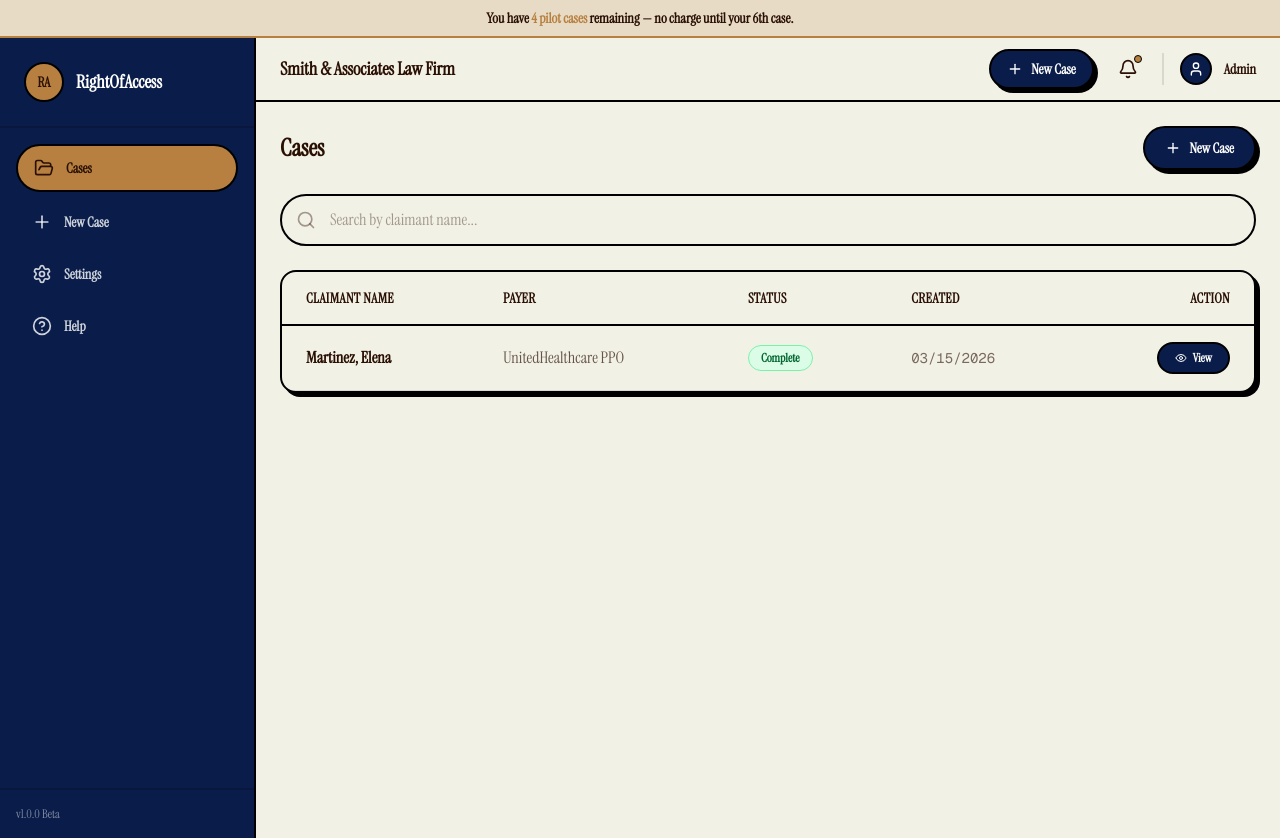
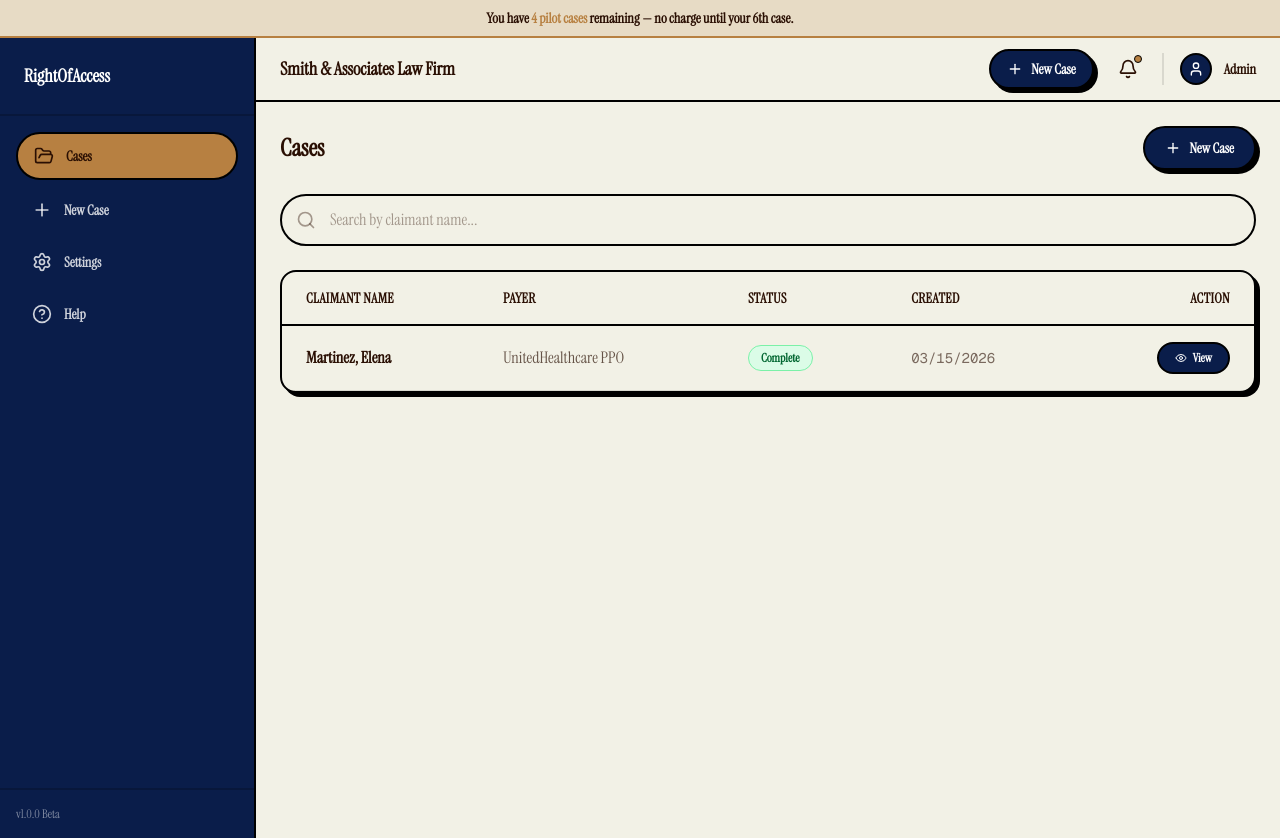
Before and after one commit to mosaxton/v0-right-of-access-marketing-site, a Next.js app: page /dashboard in a window 1280 px wide. Built offline with nearby package versions, Linux system fonts and the light colour scheme.

Commit message:
fix: remove dark logo element from sidebar header
Remove 10x10 div element from DashboardSidebar.

```diff
--- a/components/dashboard/DashboardSidebar.tsx
+++ b/components/dashboard/DashboardSidebar.tsx
@@ -20,9 +20,6 @@ export function DashboardSidebar({ activeView, onNavClick }: DashboardSidebarPro
       {/* Logo */}
       <div className="p-6 border-b-2 border-black/20">
         <div className="flex items-center gap-3">
-          <div className="w-10 h-10 bg-gold rounded-full border-2 border-black flex items-center justify-center">
-            <span className="text-foreground font-black text-sm">RA</span>
-          </div>
           <span className="text-primary-foreground font-black text-lg">RightOfAccess</span>
         </div>
       </div>
```
